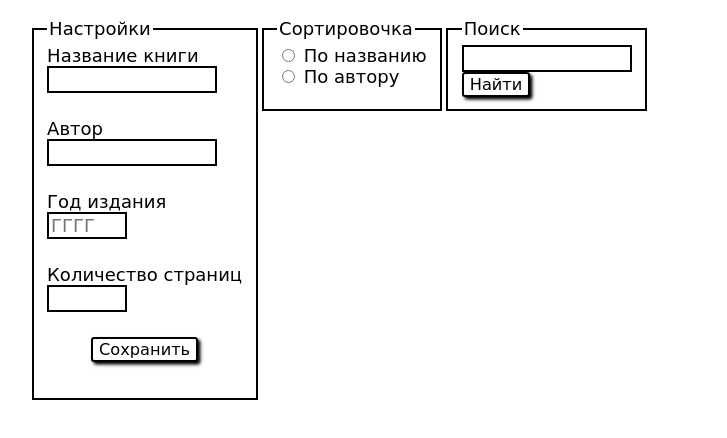
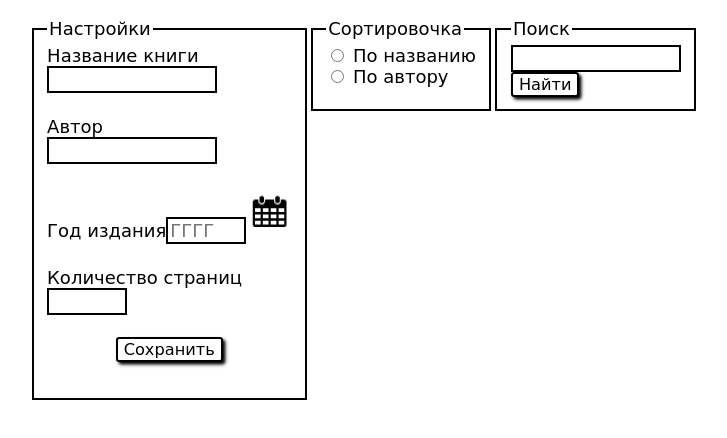
Before and after one commit to Tktenshi/e-lib, a React (Create React App) app: page / in a window 1280 px wide. Shown: the top 438 px of the page, without its empty margins (1-728 px from the left). Built offline with nearby package versions, Linux system fonts and the light colour scheme; a web font is replaced by a local one.

Commit message:
добавлена иконка даты

```diff
--- a/src/components/Settings.js
+++ b/src/components/Settings.js
@@ -63,24 +63,29 @@ class Settings extends React.Component {
                 <legend className="main-header">Настройки</legend>
                 <div className="fieldset-container">
                     <label>Название книги
-                        <input type="text" className="input" name="bookName" value={this.state.bookName} onChange={this.handleChange}/>
+                        <input type="text" className="input" name="bookName" value={this.state.bookName}
+                               onChange={this.handleChange}/>
                     </label>
                     <label>Автор
-                        <input type="text" className="input" name="author" value={this.state.author} onChange={this.handleChange}/>
+                        <input type="text" className="input" name="author" value={this.state.author}
+                               onChange={this.handleChange}/>
                     </label>
                     <label>Год издания
-                        <input type="number" className="input settings-year" placeholder="ГГГГ" name="year" min="1000" value={this.state.year}
+                        <input type="number" className="input settings-year" placeholder="ГГГГ" name="year" min="1000"
+                               value={this.state.year}
                                onChange={this.handleChange}/>
+                        <img src={require("../imgs/calendar.png")} alt=""/>
                     </label>
                     <label>Количество страниц
-                        <input type="number" className="input settings-page" step="1" name="pages" min="0" value={this.state.pages}
+                        <input type="number" className="input settings-page" step="1" name="pages" min="0"
+                               value={this.state.pages}
                                onChange={this.handleChange}/>
                     </label>
                     <button className="button settings_save" onClick={this.saveClick}>Сохранить</button>
                 </div>
             </fieldset>
-        )
+    )
     }
-}
+    }
 
-export default Settings;
+    export default Settings;
--- a/src/styles/settings.css
+++ b/src/styles/settings.css
@@ -16,6 +16,7 @@
 }
 
 .settings-year{
+    display: inline;
     max-width: 4em;
 }
 
```
